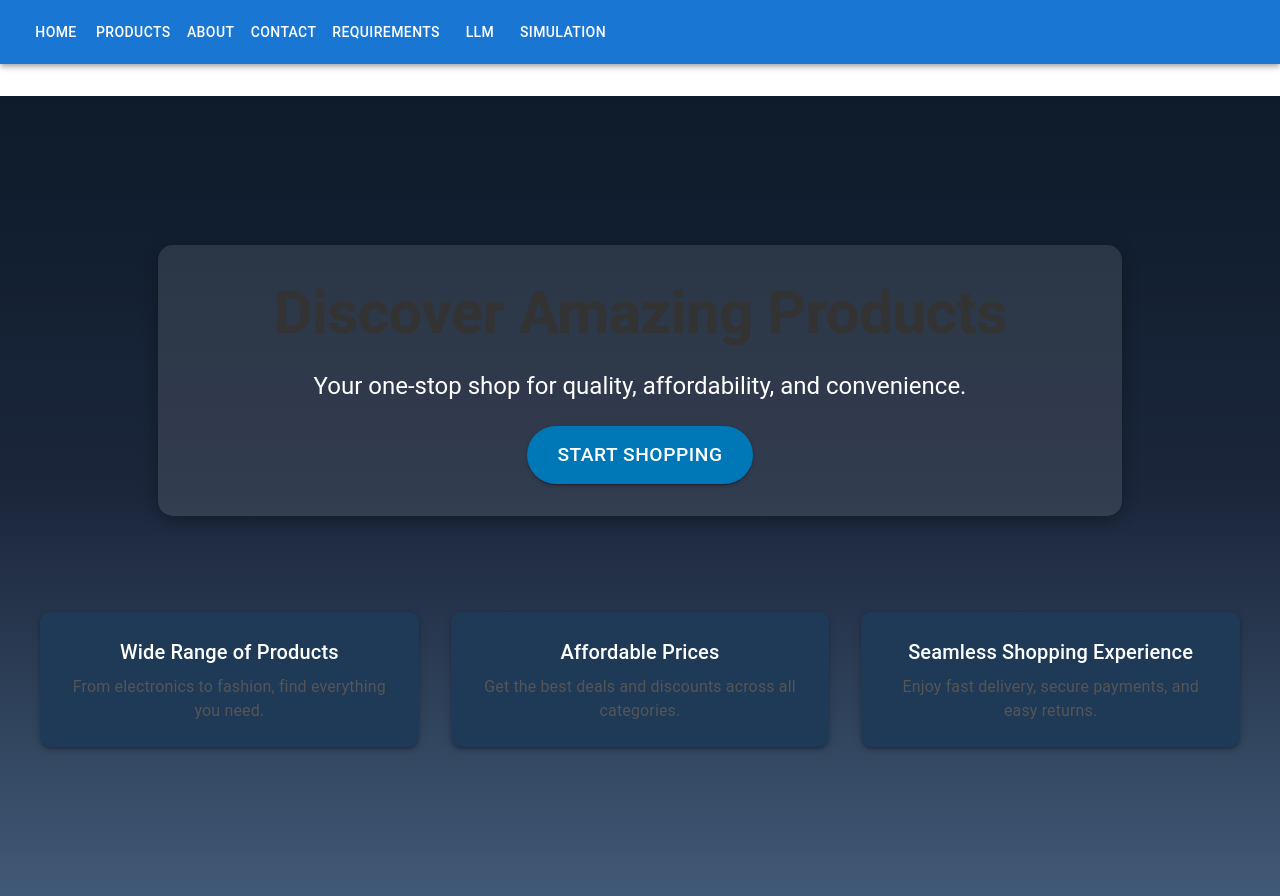
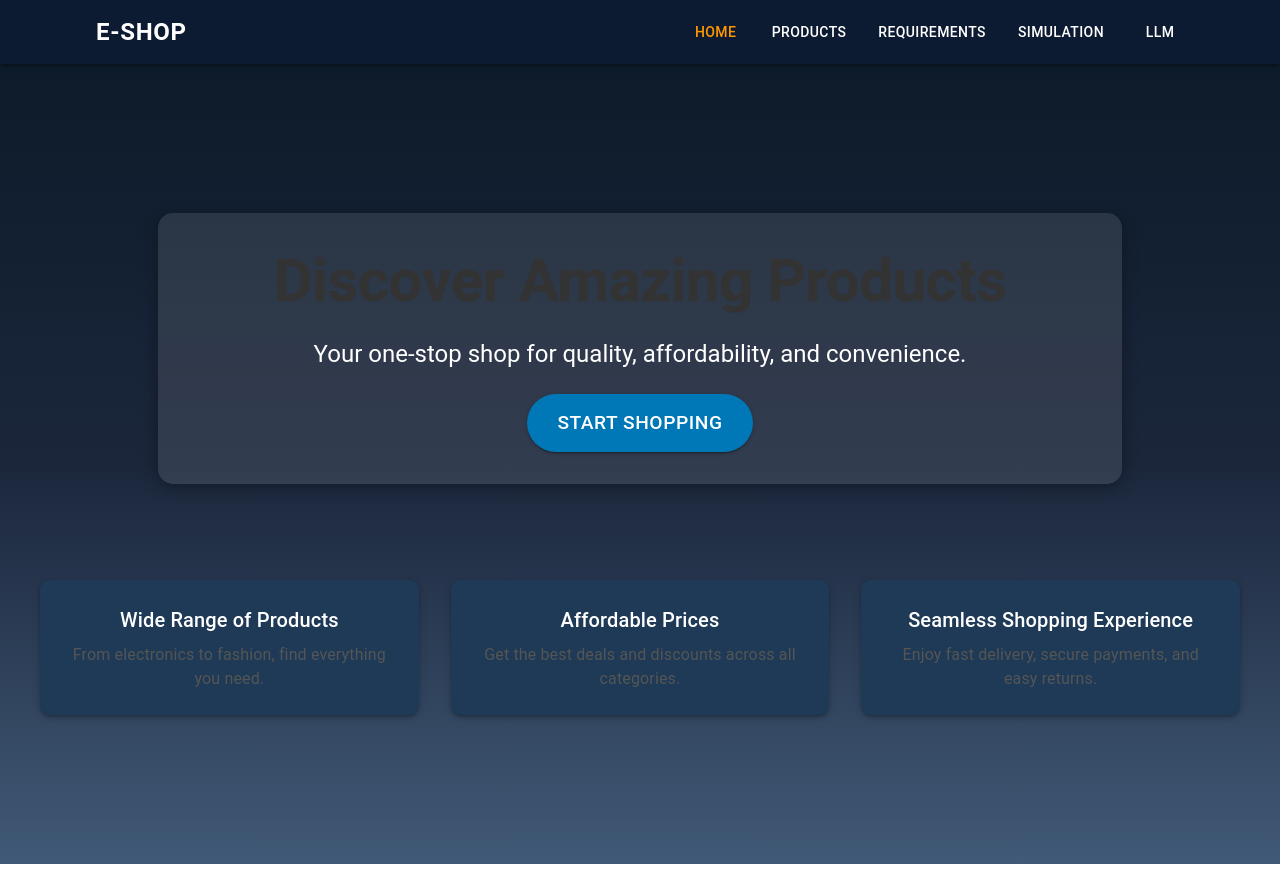
Before and after one commit to Chanuka-ChandraYapa/Machine_Customer, a React (Create React App) app in the folder ecommerce-frontend/: page / in a window 1280 px wide. After the commit the page ends 864 px from the top, so only its background shows below. Built offline with nearby package versions, Linux system fonts and the light colour scheme.

Commit message:
Update Nav bar

```diff
--- a/ecommerce-frontend/src/App.js
+++ b/ecommerce-frontend/src/App.js
@@ -1,6 +1,6 @@
 import React from "react";
-import { BrowserRouter as Router, Routes, Route, Link } from "react-router-dom";
-import { AppBar, Toolbar, Button, Box } from "@mui/material";
+import { BrowserRouter as Router, Routes, Route, Link, NavLink } from "react-router-dom";
+import { AppBar, Toolbar, Button, Box, Container } from "@mui/material";
 import Home from "./pages/Home";
 import Product from "./pages/Products";
 import Form from "./pages/Form";
@@ -12,41 +12,111 @@ import LLM from "./pages/LLM";
 const App = () => {
   return (
     <Router>
-      <AppBar position="static">
-        <Toolbar>
-          <Button color="inherit" component={Link} to="/">
+      {/* AppBar with background color */}
+      <AppBar position="sticky" sx={{ backgroundColor: "#0d1b32", boxShadow: 3 }}>
+        <Container maxWidth="lg">
+          <Toolbar sx={{ justifyContent: "space-between" }}>
+            {/* Left section: Logo or Brand name */}
+            <Button color="inherit" component={Link} to="/" sx={{ fontSize: "1.5rem", fontWeight: "bold" }}>
+              E-Shop
+            </Button>
+
+            {/* Right section: Navigation links */}
+            <Box sx={{ display: "flex", gap: 2 }}>
+              {/* Using NavLink for active link styles */}
+              <NavLink
+                to="/"
+                style={({ isActive }) => ({
+                  textDecoration: "none",
+                  color: isActive ? "#ff9800" : "inherit", // Highlight active link
+                })}
+              >
+                <Button color="inherit" sx={{ "&:hover": { backgroundColor: "#333" } }}>
                   Home
                 </Button>
-          <Button color="inherit" component={Link} to="/products">
+              </NavLink>
+
+              <NavLink
+                to="/products"
+                style={({ isActive }) => ({
+                  textDecoration: "none",
+                  color: isActive ? "#ff9800" : "inherit", // Highlight active link
+                })}
+              >
+                <Button color="inherit" sx={{ "&:hover": { backgroundColor: "#333" } }}>
                   Products
                 </Button>
-          <Button color="inherit" component={Link} to="/about">
+              </NavLink>
+
+              <NavLink
+                to="/form"
+                style={({ isActive }) => ({
+                  textDecoration: "none",
+                  color: isActive ? "#ff9800" : "inherit", // Highlight active link
+                })}
+              >
+                <Button color="inherit" sx={{ "&:hover": { backgroundColor: "#333" } }}>
+                  Requirements
+                </Button>
+              </NavLink>
+
+              <NavLink
+                to="/simulation"
+                style={({ isActive }) => ({
+                  textDecoration: "none",
+                  color: isActive ? "#ff9800" : "inherit", // Highlight active link
+                })}
+              >
+                <Button color="inherit" sx={{ "&:hover": { backgroundColor: "#333" } }}>
+                  Simulation
+                </Button>
+              </NavLink>
+
+              <NavLink
+                to="/llm"
+                style={({ isActive }) => ({
+                  textDecoration: "none",
+                  color: isActive ? "#ff9800" : "inherit", // Highlight active link
+                })}
+              >
+                <Button color="inherit" sx={{ "&:hover": { backgroundColor: "#333" } }}>
+                  LLM
+                </Button>
+              </NavLink>
+
+              {/* Uncomment when pages are available */}
+              {/* <NavLink to="/about" style={({ isActive }) => ({
+                  textDecoration: "none",
+                  color: isActive ? "#ff9800" : "inherit", // Highlight active link
+                })}>
+                  <Button color="inherit" sx={{ "&:hover": { backgroundColor: "#333" } }}>
                     About
                   </Button>
-          <Button color="inherit" component={Link} to="/contact">
+                </NavLink>
+
+                <NavLink to="/contact" style={({ isActive }) => ({
+                  textDecoration: "none",
+                  color: isActive ? "#ff9800" : "inherit", // Highlight active link
+                })}>
+                  <Button color="inherit" sx={{ "&:hover": { backgroundColor: "#333" } }}>
                     Contact
                   </Button>
-          <Button color="inherit" component={Link} to="/form">
-            Requirements
-          </Button>
-          <Button color="inherit" component={Link} to="/llm">
-            LLM
-          </Button>
-          <Button color="inherit" component={Link} to="/simulation">
-            Simulation
-          </Button>
+                </NavLink> */}
+            </Box>
           </Toolbar>
+        </Container>
       </AppBar>
-      <Box sx={{ mt: 4 }}>
+
+      {/* Main content container with elevation */}
+      <Box sx={{ mt: 0 }}>
         <Routes>
           <Route path="/" element={<Home />} />
           <Route path="/products" element={<Product />} />
+          <Route path="/form" element={<Form />} />
+          <Route path="/simulation" element={<Simulation />} />
+          <Route path="/llm" element={<LLM />} />
           {/* <Route path="/about" element={<About />} />
           <Route path="/contact" element={<Contact />} /> */}
-          <Route path="/form" element={<Form />} />
-          <Route path="/products/:products" element={<Product />} />
-          <Route path="/simulation" element={<Simulation />} />
-          <Route path="/llm" element={<LLM />} />
         </Routes>
       </Box>
     </Router>
```
Lines whose indentation alone changed are shown as unchanged.
